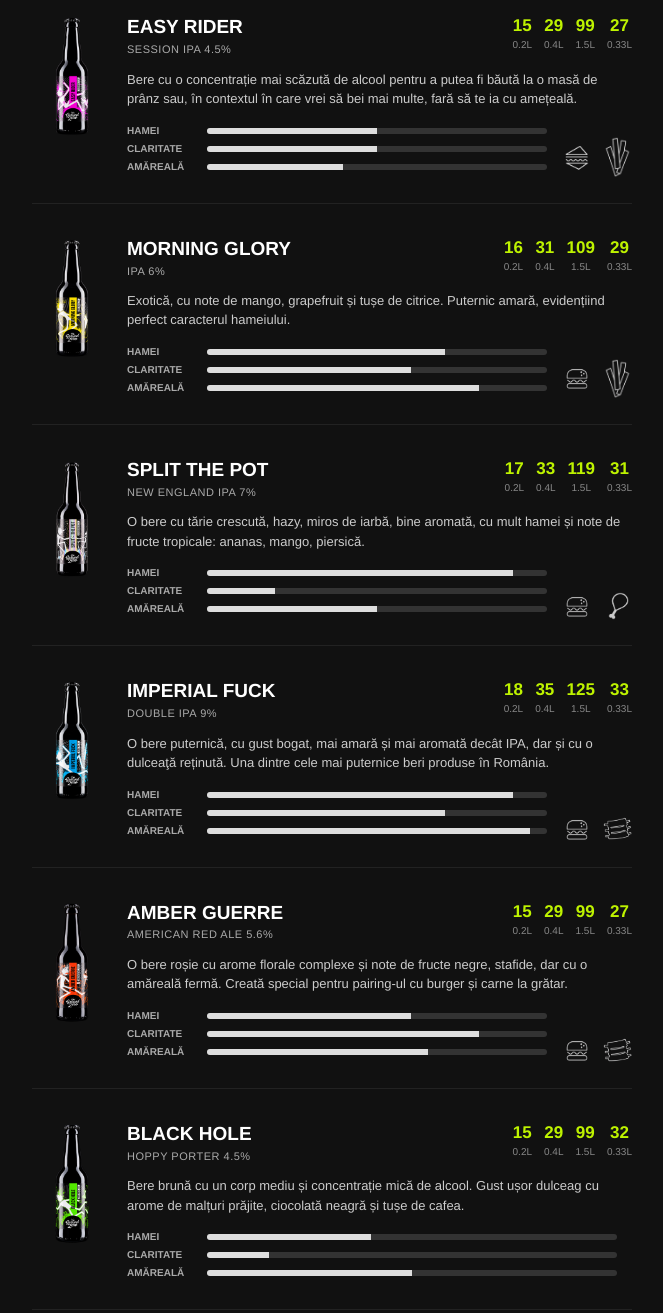
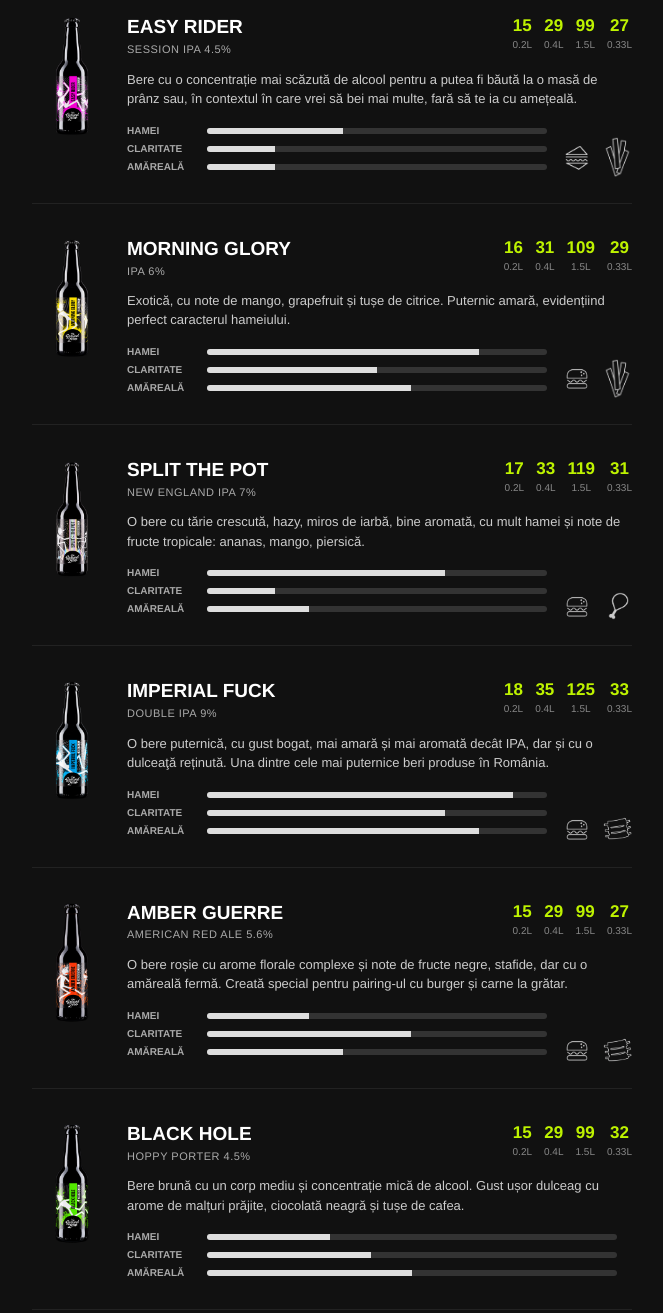
Before and after one commit to rarescojocaru504/ground_zero_menu, a plain HTML site: page index.html in a window 1280 px wide. Shown: the part 391-1704 px from the top of the page, without its empty margins (308-971 px from the left). Drawn offline with Linux system fonts and the light colour scheme.

Commit message:
Modify bars

```diff
--- a/index.html
+++ b/index.html
@@ -66,7 +66,7 @@
         .food-header { display: flex; justify-content: space-between; align-items: flex-start; margin-bottom: 8px;}
         .food-title { font-size: 18px; font-weight: bold; color: #fff; margin: 0; text-transform: uppercase; line-height: 1.2; }
         .food-desc { font-size: 13px; color: #ccc; line-height: 1.5; }
-        .food-desc strong { color: #fff; font-weight: bold; } /* Face berile sa iasa in evidenta la pairing */
+        .food-desc strong { color: #fff; font-weight: bold; }
 
         /* FLYER BUTTONS */
         .flyer-buttons { display: flex; flex-direction: column; gap: 15px; margin: 50px 0; }
@@ -158,9 +158,9 @@
                 <div class="beer-desc" data-i18n="desc_easy_rider">Bere cu o concentrație mai scăzută...</div>
                 <div class="beer-stats-pairing">
                     <div class="beer-stats">
-                        <div class="stat-row"><span data-i18n="stat_hops">HAMEI</span><div class="stat-bar"><div style="width: 50%"></div></div></div>
-                        <div class="stat-row"><span data-i18n="stat_clarity">CLARITATE</span><div class="stat-bar"><div style="width: 50%"></div></div></div>
-                        <div class="stat-row"><span data-i18n="stat_bitterness">AMĂREALĂ</span><div class="stat-bar"><div style="width: 40%"></div></div></div>
+                        <div class="stat-row"><span data-i18n="stat_hops">HAMEI</span><div class="stat-bar"><div style="width: 40%"></div></div></div>
+                        <div class="stat-row"><span data-i18n="stat_clarity">CLARITATE</span><div class="stat-bar"><div style="width: 20%"></div></div></div>
+                        <div class="stat-row"><span data-i18n="stat_bitterness">AMĂREALĂ</span><div class="stat-bar"><div style="width: 20%"></div></div></div>
                     </div>
                     <div class="food-pairing">
                         <img src="assets/food/sandwhich.png" alt="Sandwich">
@@ -189,9 +189,9 @@
                 <div class="beer-desc" data-i18n="desc_morning_glory">Exotică, cu note de mango...</div>
                 <div class="beer-stats-pairing">
                     <div class="beer-stats">
-                        <div class="stat-row"><span data-i18n="stat_hops">HAMEI</span><div class="stat-bar"><div style="width: 70%"></div></div></div>
-                        <div class="stat-row"><span data-i18n="stat_clarity">CLARITATE</span><div class="stat-bar"><div style="width: 60%"></div></div></div>
-                        <div class="stat-row"><span data-i18n="stat_bitterness">AMĂREALĂ</span><div class="stat-bar"><div style="width: 80%"></div></div></div>
+                        <div class="stat-row"><span data-i18n="stat_hops">HAMEI</span><div class="stat-bar"><div style="width: 80%"></div></div></div>
+                        <div class="stat-row"><span data-i18n="stat_clarity">CLARITATE</span><div class="stat-bar"><div style="width: 50%"></div></div></div>
+                        <div class="stat-row"><span data-i18n="stat_bitterness">AMĂREALĂ</span><div class="stat-bar"><div style="width: 60%"></div></div></div>
                     </div>
                     <div class="food-pairing">
                         <img src="assets/food/burger.png" alt="Burger">
@@ -220,9 +220,9 @@
                 <div class="beer-desc" data-i18n="desc_split_pot">O bere cu tărie crescută...</div>
                 <div class="beer-stats-pairing">
                     <div class="beer-stats">
-                        <div class="stat-row"><span data-i18n="stat_hops">HAMEI</span><div class="stat-bar"><div style="width: 90%"></div></div></div>
+                        <div class="stat-row"><span data-i18n="stat_hops">HAMEI</span><div class="stat-bar"><div style="width: 70%"></div></div></div>
                         <div class="stat-row"><span data-i18n="stat_clarity">CLARITATE</span><div class="stat-bar"><div style="width: 20%"></div></div></div>
-                        <div class="stat-row"><span data-i18n="stat_bitterness">AMĂREALĂ</span><div class="stat-bar"><div style="width: 50%"></div></div></div>
+                        <div class="stat-row"><span data-i18n="stat_bitterness">AMĂREALĂ</span><div class="stat-bar"><div style="width: 30%"></div></div></div>
                     </div>
                     <div class="food-pairing">
                         <img src="assets/food/burger.png" alt="Burger">
@@ -253,7 +253,7 @@
                     <div class="beer-stats">
                         <div class="stat-row"><span data-i18n="stat_hops">HAMEI</span><div class="stat-bar"><div style="width: 90%"></div></div></div>
                         <div class="stat-row"><span data-i18n="stat_clarity">CLARITATE</span><div class="stat-bar"><div style="width: 70%"></div></div></div>
-                        <div class="stat-row"><span data-i18n="stat_bitterness">AMĂREALĂ</span><div class="stat-bar"><div style="width: 95%"></div></div></div>
+                        <div class="stat-row"><span data-i18n="stat_bitterness">AMĂREALĂ</span><div class="stat-bar"><div style="width: 80%"></div></div></div>
                     </div>
                     <div class="food-pairing">
                         <img src="assets/food/burger.png" alt="Burger">
@@ -282,9 +282,9 @@
                 <div class="beer-desc" data-i18n="desc_amber_guerre">O bere roșie cu arome florale...</div>
                 <div class="beer-stats-pairing">
                     <div class="beer-stats">
-                        <div class="stat-row"><span data-i18n="stat_hops">HAMEI</span><div class="stat-bar"><div style="width: 60%"></div></div></div>
-                        <div class="stat-row"><span data-i18n="stat_clarity">CLARITATE</span><div class="stat-bar"><div style="width: 80%"></div></div></div>
-                        <div class="stat-row"><span data-i18n="stat_bitterness">AMĂREALĂ</span><div class="stat-bar"><div style="width: 65%"></div></div></div>
+                        <div class="stat-row"><span data-i18n="stat_hops">HAMEI</span><div class="stat-bar"><div style="width: 30%"></div></div></div>
+                        <div class="stat-row"><span data-i18n="stat_clarity">CLARITATE</span><div class="stat-bar"><div style="width: 60%"></div></div></div>
+                        <div class="stat-row"><span data-i18n="stat_bitterness">AMĂREALĂ</span><div class="stat-bar"><div style="width: 40%"></div></div></div>
                     </div>
                     <div class="food-pairing">
                         <img src="assets/food/burger.png" alt="Burger">
@@ -313,8 +313,8 @@
                 <div class="beer-desc" data-i18n="desc_black_hole">Bere brună cu un corp mediu...</div>
                 <div class="beer-stats-pairing">
                     <div class="beer-stats">
-                        <div class="stat-row"><span data-i18n="stat_hops">HAMEI</span><div class="stat-bar"><div style="width: 40%"></div></div></div>
-                        <div class="stat-row"><span data-i18n="stat_clarity">CLARITATE</span><div class="stat-bar"><div style="width: 15%"></div></div></div>
+                        <div class="stat-row"><span data-i18n="stat_hops">HAMEI</span><div class="stat-bar"><div style="width: 30%"></div></div></div>
+                        <div class="stat-row"><span data-i18n="stat_clarity">CLARITATE</span><div class="stat-bar"><div style="width: 40%"></div></div></div>
                         <div class="stat-row"><span data-i18n="stat_bitterness">AMĂREALĂ</span><div class="stat-bar"><div style="width: 50%"></div></div></div>
                     </div>
                 </div>
```
